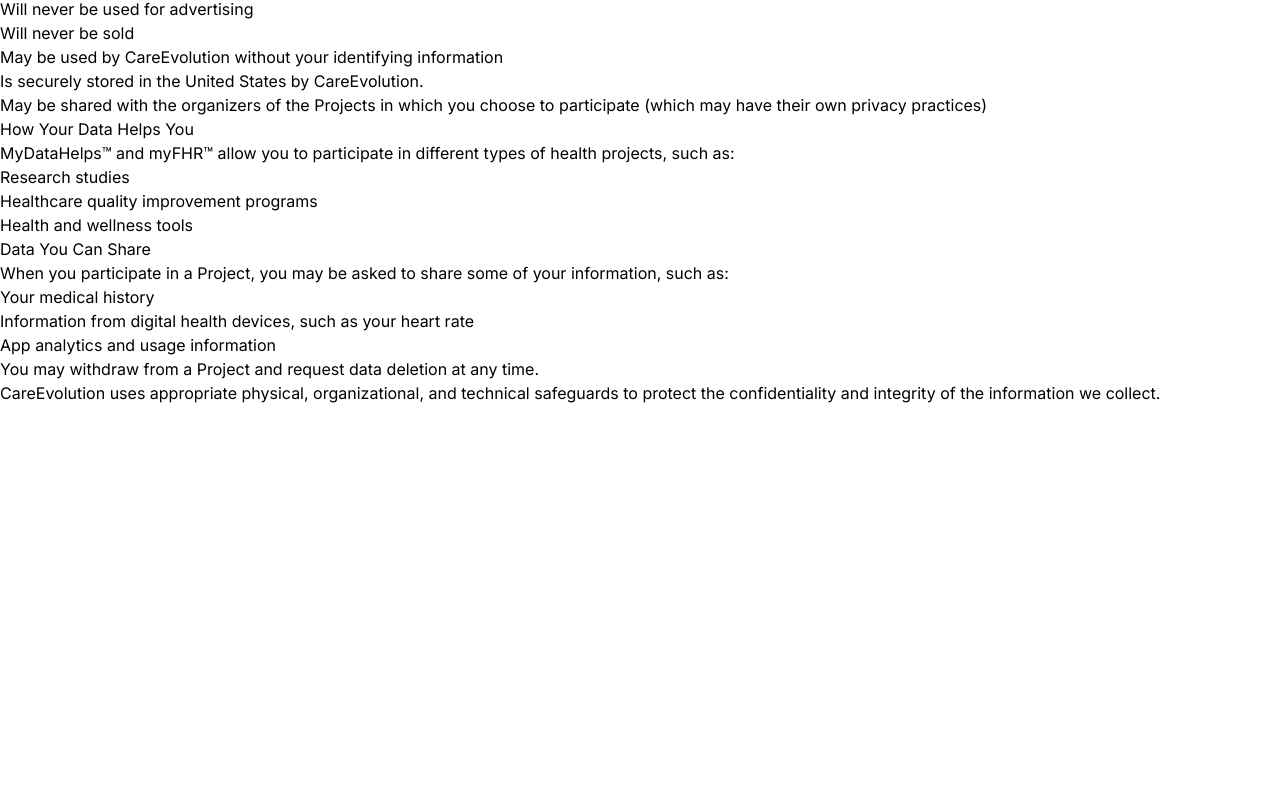
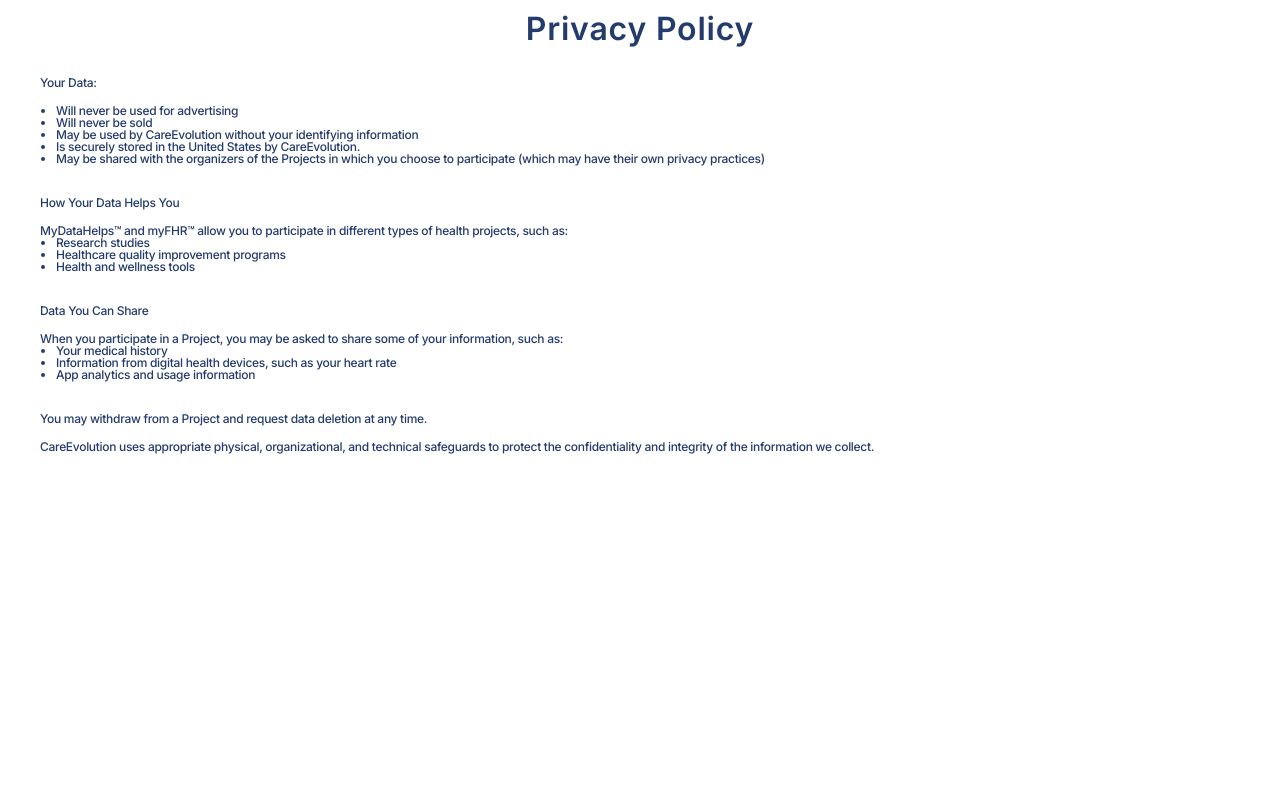
Before and after one commit to EmilyJarecki/TOP-Project, a Next.js app: page /privacy in a window 1280 px wide. Shown: the part 150-960 px from the top of the page. Built offline with nearby package versions, Linux system fonts and the light colour scheme.

Commit message:
updated the styling of the text

```diff
--- a/src/app/privacy/page.js
+++ b/src/app/privacy/page.js
@@ -3,47 +3,51 @@ import Header from "@/components/Header";
 
 export default function Privacy() {
   return (
-    <>
+    <div className="text-hych-title-blue font-inter">
       <Header />
-      <center>
-        <h1>Privacy Policy</h1>
-      </center>
-      <h3>Your Data:</h3>
-      <ul>
-        <li>Will never be used for advertising</li>
-        <li>Will never be sold</li>
-        <li>
+      <div class="h-8 bg-gradient-to-b from-gray-200 ..."></div>
+      <p className="text-3xl tracking-wide font-semibold	pt-6 pb-2 text-center">
+        Privacy Policy
+      </p>
+      <div className="text-xs leading-3 pl-10 pr-8 tracking-tight font-medium">
+        <p className="my-4 font-medium">Your Data:</p>
+        <ul className="px-4 mb-8">
+          <li className="list-disc ">Will never be used for advertising</li>
+          <li className="list-disc ">Will never be sold</li>
+          <li className="list-disc ">
             May be used by CareEvolution without your identifying information
           </li>
-        <li>Is securely stored in the United States by CareEvolution.</li>
-        <li>
-          May be shared with the organizers of the Projects in which you choose
-          to participate (which may have their own privacy practices)
+          <li className="list-disc ">
+            Is securely stored in the United States by CareEvolution.
+          </li>
+          <li className="list-disc ">
+            May be shared with the organizers of the Projects in which you
+            choose to participate (which may have their own privacy practices)
           </li>
         </ul>
-      <h3>How Your Data Helps You</h3>
+        <p className="my-4 font-medium">How Your Data Helps You</p>
         <p>
           MyDataHelps™ and myFHR™ allow you to participate in different types of
           health projects, such as:
         </p>
-      <ul>
-        <li>Research studies</li>
-        <li>Healthcare quality improvement programs</li>
-        <li>Health and wellness tools</li>
+        <ul className="px-4 mb-8">
+          <li className="list-disc">Research studies</li>
+          <li className="list-disc">Healthcare quality improvement programs</li>
+          <li className="list-disc">Health and wellness tools</li>
         </ul>
-      <h3>Data You Can Share</h3>
+        <p className="my-4 font-medium">Data You Can Share</p>
         <p>
           When you participate in a Project, you may be asked to share some of
           your information, such as:
         </p>
-      <ul>
-        <li>Your medical history</li>
-        <li>
+        <ul className="px-4 mb-8">
+          <li className="list-disc">Your medical history</li>
+          <li className="list-disc">
             Information from digital health devices, such as your heart rate
           </li>
-        <li>App analytics and usage information</li>
+          <li className="list-disc">App analytics and usage information</li>
         </ul>
-      <p>
+        <p className="my-4">
           You may withdraw from a Project and request data deletion at any time.
         </p>
         <p>
@@ -51,7 +55,8 @@ export default function Privacy() {
           safeguards to protect the confidentiality and integrity of the
           information we collect.
         </p>
+      </div>
       <Footer />
-    </>
+    </div>
   );
 }
--- a/tailwind.config.js
+++ b/tailwind.config.js
@@ -1,26 +1,34 @@
 /** @type {import('tailwindcss').Config} */
 module.exports = {
-  content: [
-    "./src/**/*.{js,ts,jsx,tsx,mdx}",
-  ],
+  content: ["./src/**/*.{js,ts,jsx,tsx,mdx}"],
   theme: {
     extend: {
       backgroundImage: {
-        'gradient-radial': 'radial-gradient(var(--tw-gradient-stops))',
-        'gradient-conic':
-          'conic-gradient(from 180deg at 50% 50%, var(--tw-gradient-stops))',
+        "gradient-radial": "radial-gradient(var(--tw-gradient-stops))",
+        "gradient-conic":
+          "conic-gradient(from 180deg at 50% 50%, var(--tw-gradient-stops))",
       },
       colors: {
-        'hych-bg-blue': '#606E90',
-        'hych-title-blue': '#243C6C',
-        'hych-subheading-blue': '#30528F',
-        'footer': '#243558',
+        "hych-bg-blue": "#606E90",
+        "hych-title-blue": "#243C6C",
+        "hych-subheading-blue": "#30528F",
+        footer: "#243558",
       },
       fontFamily: {
-        'rubik': ['var(--rubik-font)'],
-        'inter': ['var(--inter-font)']
-      }
+        rubik: ["var(--rubik-font)"],
+        inter: ["var(--inter-font)"],
+      },
+      fontSize: {
+        xs: "12px",
+        sm: "0.8rem",
+        base: "1rem",
+        xl: "1.25rem",
+        "2xl": "1.5rem",
+        "3xl": "2rem",
+        "4xl": "2.441rem",
+        "5xl": "3rem",
+      },
     },
   },
   plugins: [],
-}
+};
```
Lines whose indentation alone changed are shown as unchanged.
